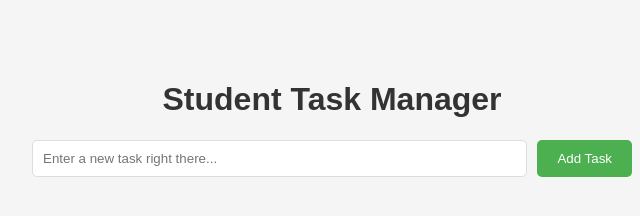
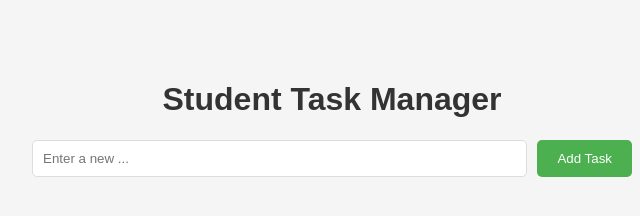
Before and after one commit to SwayamKhairnar/student-task-manager, a website: page public/index.html in a window 1280 px wide. Shown: the full height of the page, 308-948 px from the left. Drawn offline with Linux system fonts and the light colour scheme.

Commit message:
3rd ci/cd test

```diff
--- a/public/index.html
+++ b/public/index.html
@@ -18,7 +18,7 @@
 <body>
     <h1>Student Task Manager</h1>
     <div class="task-input">
-        <input type="text" id="taskInput" placeholder="Enter a new task right there...">
+        <input type="text" id="taskInput" placeholder="Enter a new ...">
         <button onclick="addTask()">Add Task</button>
     </div>
     <ul id="taskList"></ul>
```
